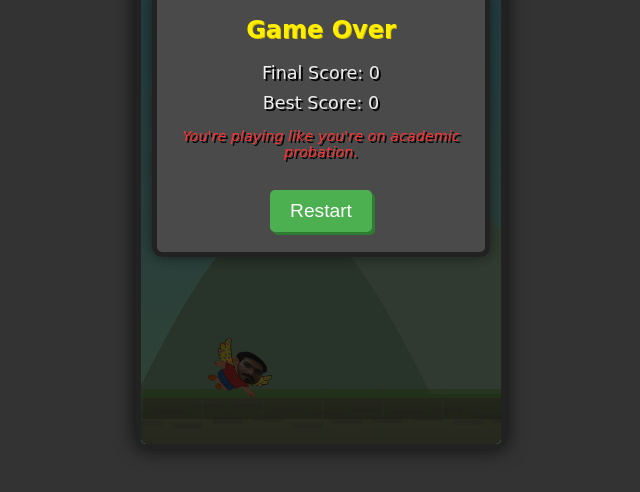
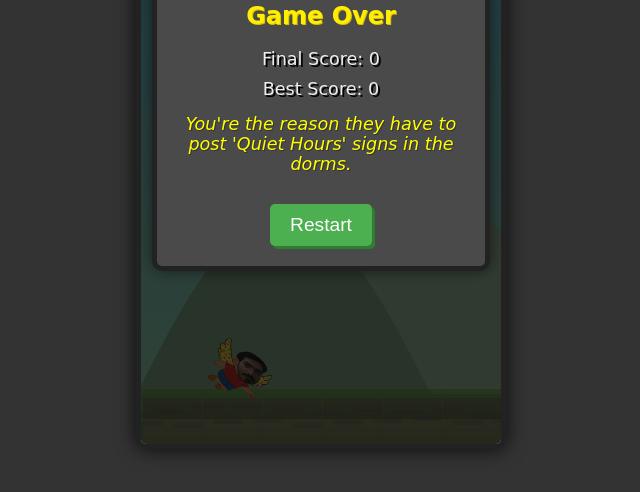
Before and after one commit to shoaibibrahim17/Flappy-Farteev, a plain HTML site: page index.html in a window 1280 px wide. Both pictures are taken after a click on the button "Start Game". Shown: the part 276-768 px from the top of the page, without its empty margins (319-959 px from the left). Drawn offline with Linux system fonts and the light colour scheme.

Commit message:
`Added new roast messages and modified style.css for better visibility`

```diff
--- a/game.js
+++ b/game.js
@@ -60,7 +60,20 @@ document.addEventListener('DOMContentLoaded', () => {
         "You're about as sharp as a spoon.",
         "I've seen more effort from a student trying to get extra credit.",
         "Your score is like a parking ticket on campus - unwelcome and disappointing.",
-        "You're the reason the 'pass/fail' option exists."
+        "You're the reason the 'pass/fail' option exists.",
+        "Your flight path looks more like a dying swan than a majestic bird.",
+        "Did you even try to flap? Or were you just admiring the scenery?",
+        "My grandma can flap better than you, and she's a picture on the wall.",
+        "That was less of a flight and more of a controlled descent into failure.",
+        "I've seen potatoes with better aerial maneuvers.",
+        "Your score is so low, it's practically subterranean.",
+        "Perhaps flying isn't your forte. Have you considered competitive napping?",
+        "You're not just bad; you're consistently, reliably bad. Bravo.",
+        "The pipes are stationary, and you still managed to hit them. Impressive.",
+        "Even gravity is embarrassed for you.",
+        "You've redefined the art of falling with style... into a pipe.",
+        "Is that a high score? Because it looks like a typo.",
+        "Your performance was a masterclass in how not to fly."
     ];
 
     // --- GAME VARIABLES ---
--- a/style.css
+++ b/style.css
@@ -121,10 +121,11 @@ canvas {
 }
 
 #roast-text {
-    color: #ff3333;
-    font-size: 0.9em;
+    color: #ffff00; /* Bright yellow for better visibility */
+    font-size: 1.1em; /* Slightly larger font */
     margin-top: 15px;
     font-style: italic;
+    text-shadow: 1px 1px 0 #333; /* Subtle shadow for definition */
 }
 
 /* Game Over Menu Animation */
```
